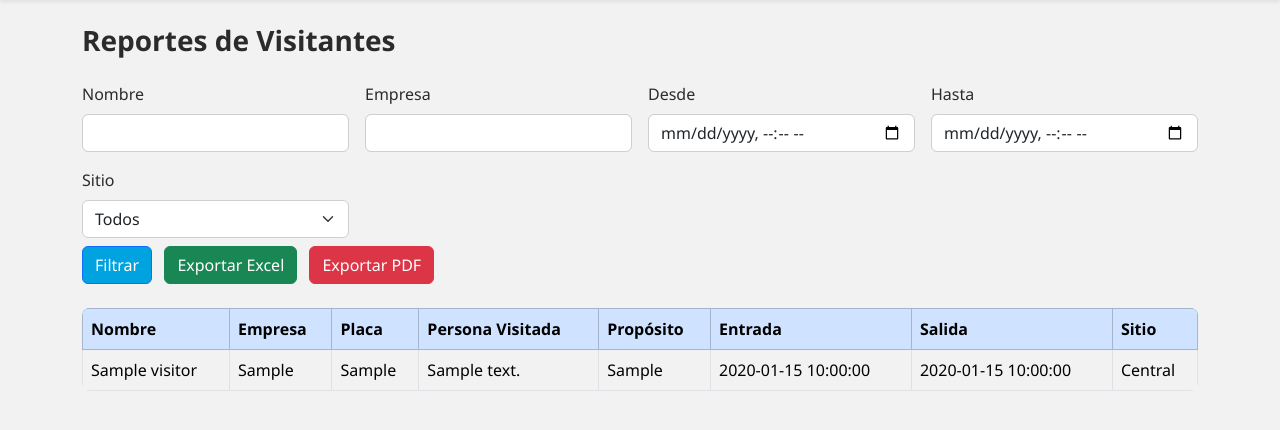
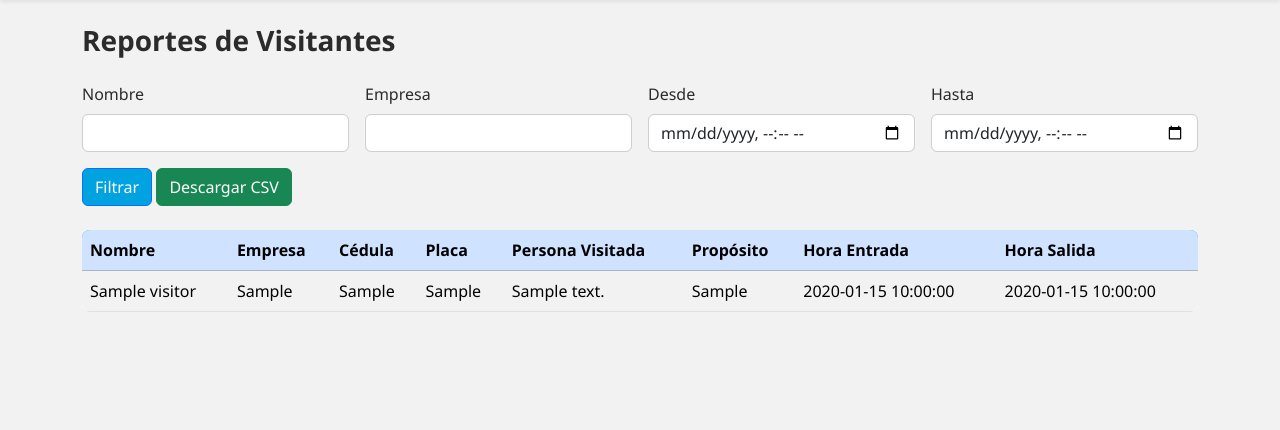
Before and after one commit to luismolinaboni22-art/control_acceso_k9, a Flask app: page /reports in a window 1280 px wide. Shown: the part 75-505 px from the top of the page. Run offline with Flask 3, Linux system fonts and the light colour scheme; a user stored in the database is signed in; tables that the repository leaves empty hold one stand-in row (values such as "Sample post").

Commit message:
Update reports.html

```diff
--- a/templates/reports.html
+++ b/templates/reports.html
@@ -1,7 +1,6 @@
 {% extends "base.html" %}
 
 {% block content %}
-
 <h3 class="fw-bold mb-4">Reportes de Visitantes</h3>
 
 <form method="GET" class="row g-3 mb-4">
@@ -25,39 +24,23 @@
         <input type="datetime-local" name="hasta" value="{{ hasta }}" class="form-control">
     </div>
 
-    {% if current_user.role == 'superadmin' %}
-    <div class="col-md-3">
-        <label class="form-label">Sitio</label>
-        <select name="site" class="form-select">
-            <option value="">Todos</option>
-            {% for s in sites %}
-                <option value="{{ s.id }}" {% if site_filter|int == s.id %}selected{% endif %}>{{ s.nombre }}</option>
-            {% endfor %}
-        </select>
-    </div>
-    {% endif %}
-
-    <div class="col-12 mt-2">
-        <button class="btn btn-primary" style="background-color:#00A3E0;">Filtrar</button>
-        <a href="{{ url_for('export_excel') }}?{{ request.query_string.decode('utf-8') }}" class="btn btn-success ms-2">Exportar Excel</a>
-        <a href="{{ url_for('export_pdf') }}?{{ request.query_string.decode('utf-8') }}" class="btn btn-danger ms-2">Exportar PDF</a>
+    <div class="col-12">
+        <button type="submit" class="btn btn-primary" style="background-color:#00A3E0;">Filtrar</button>
+        <a href="{{ url_for('reports', nombre=nombre, empresa=empresa, desde=desde, hasta=hasta, export='true') }}" class="btn btn-success">Descargar CSV</a>
     </div>
 </form>
 
-<div class="table-responsive mt-3">
-    <table id="visitantesTable" class="table table-striped table-bordered">
+<table class="table table-striped">
     <thead class="table-primary">
         <tr>
             <th>Nombre</th>
             <th>Empresa</th>
+            <th>Cédula</th>
             <th>Placa</th>
             <th>Persona Visitada</th>
             <th>Propósito</th>
-                <th>Entrada</th>
-                <th>Salida</th>
-                {% if current_user.role == 'superadmin' %}
-                <th>Sitio</th>
-                {% endif %}
+            <th>Hora Entrada</th>
+            <th>Hora Salida</th>
         </tr>
     </thead>
     <tbody>
@@ -65,30 +48,19 @@
         <tr>
             <td>{{ v.nombre }}</td>
             <td>{{ v.empresa }}</td>
+            <td>{{ v.cedula }}</td>
             <td>{{ v.placa }}</td>
             <td>{{ v.persona_visitada }}</td>
             <td>{{ v.proposito }}</td>
             <td>{{ v.hora_entrada.strftime('%Y-%m-%d %H:%M:%S') if v.hora_entrada else '' }}</td>
             <td>{{ v.hora_salida.strftime('%Y-%m-%d %H:%M:%S') if v.hora_salida else '' }}</td>
-                {% if current_user.role == 'superadmin' %}
-                <td>{{ v.site.nombre if v.site else '' }}</td>
-                {% endif %}
         </tr>
         {% endfor %}
     </tbody>
 </table>
-</div>
+
+{% if visitantes|length == 0 %}
+<p class="text-muted">No se encontraron registros.</p>
+{% endif %}
 
 {% endblock %}
-
-{% block scripts %}
-<script>
-    $(document).ready(function() {
-        $('#visitantesTable').DataTable({
-            "order": [[5, "desc"]],
-            "pageLength": 25,
-            "lengthMenu": [10, 25, 50, 100]
-        });
-    });
-</script>
-{% endblock %}
```
Lines whose indentation alone changed are shown as unchanged.
